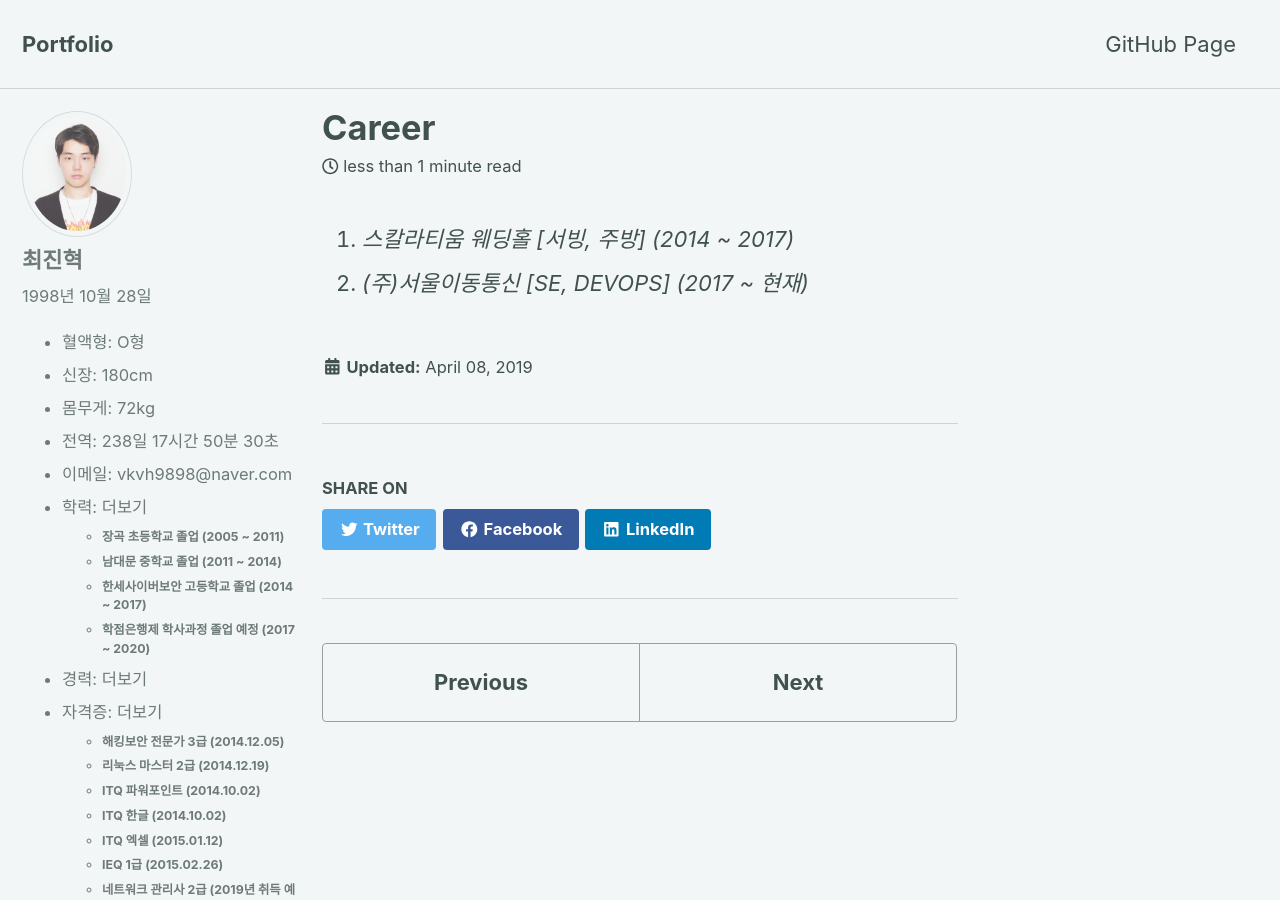
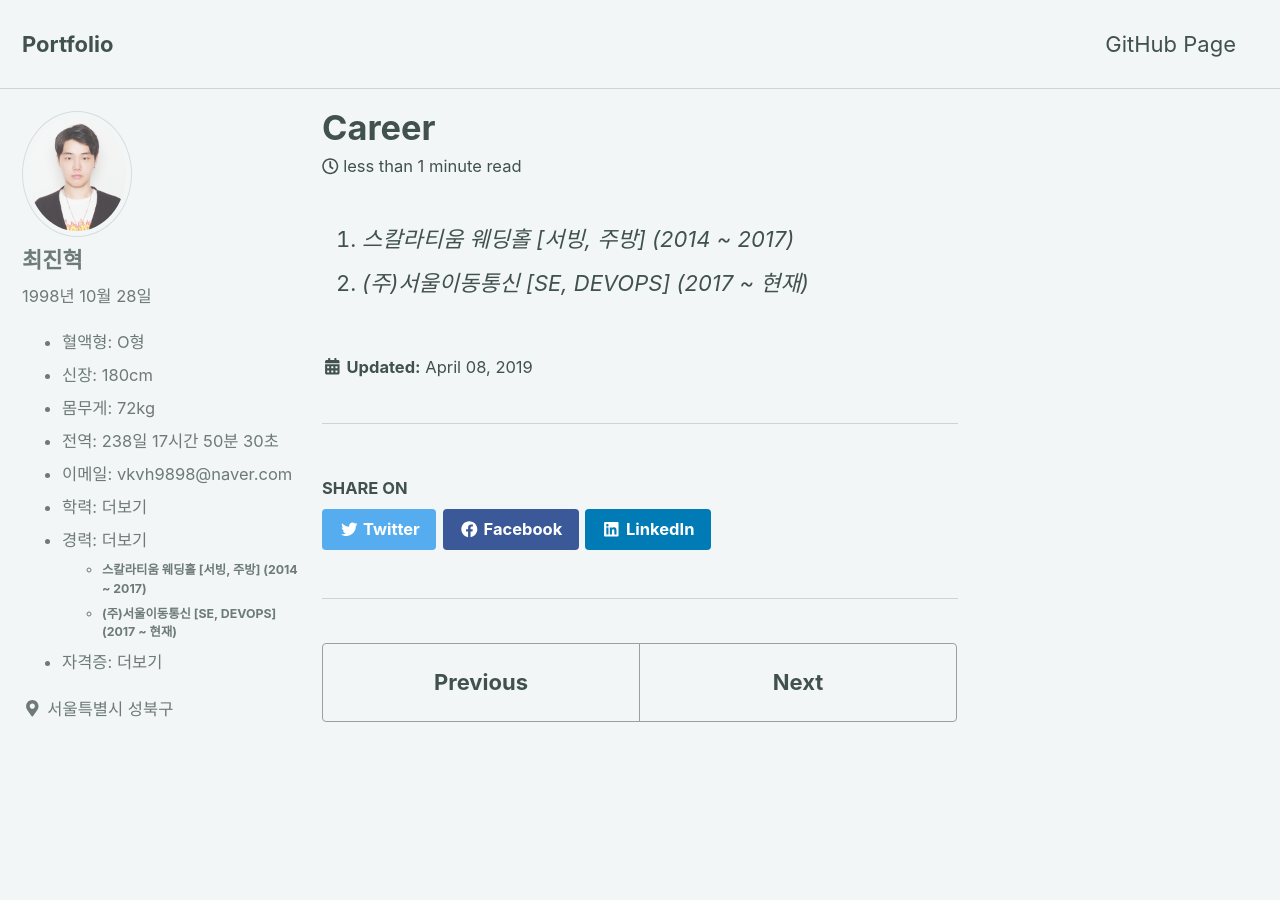
Before and after one commit to Tosi123/Tosi123.github.io, a Jekyll site: the page built from _posts/2019-04-08-info3.md, in a window 1280 px wide and 900 px high. Built offline with Jekyll 4.4.1, drawn with Linux system fonts in a browser that asks for light colours; cached includes are drawn as plain includes; nearby versions of some CDN libraries.

Commit message:
Update author-profile.html

```diff
--- a/_includes/author-profile.html
+++ b/_includes/author-profile.html
@@ -45,7 +45,7 @@
        <li>이메일: vkvh9898@naver.com</li>
 	   <li class="menu">
 			<a>학력: 더보기</a>
-            <ul class="hide">
+            <ul class="hide" style="display: none;">
                 <li><strong>장곡 초등학교 졸업 (2005 ~ 2011)</strong></li>
                 <li><strong>남대문 중학교 졸업 (2011 ~ 2014)</strong></li>
                 <li><strong>한세사이버보안 고등학교 졸업 (2014 ~ 2017)</strong></li>
@@ -54,19 +54,23 @@
         </li>
 		<li class="menu">
 			<a>경력: 더보기</a>
-            <ul class="hide">
+            <ul class="hide" style="display: none;">
                 <li><strong>스칼라티움 웨딩홀 [서빙, 주방] (2014 ~ 2017)</strong></li>
                 <li><strong>(주)서울이동통신 [SE, DEVOPS] (2017 ~ 현재)</strong></li>
             </ul>
         </li>
 		<li class="menu">
 			<a>자격증: 더보기</a>
-            <ul class="hide">
+            <ul class="hide" style="display: none;">
                 <li><strong>해킹보안 전문가 3급 (2014.12.05)</strong></li>
                 <li><strong>리눅스 마스터 2급 (2014.12.19)</strong></li>
-				<li><strong>ITQ 파워포인트 (2014.10.02)</strong></li>
-				<li><strong>ITQ 한글 (2014.10.02)</strong></li>
-				<li><strong>ITQ 엑셀 (2015.01.12)</strong></li>
+				<li><strrng>ITQ OA MASTER</strong>
+					<ul>
+						<li><strong>ITQ 파워포인트 (2014.10.02)</strong></li>
+						<li><strong>ITQ 한글 (2014.10.02)</strong></li>
+						<li><strong>ITQ 엑셀 (2015.01.12)</strong></li>
+					</ul>
+				</li>
                 <li><strong>IEQ 1급 (2015.02.26)</strong></li>
                 <li><strong>네트워크 관리사 2급 (2019년 취득 예정)</strong></li>
                 <li><strong>리눅스 마스터 1급 (2019년 취득 예정)</strong></li>
```
